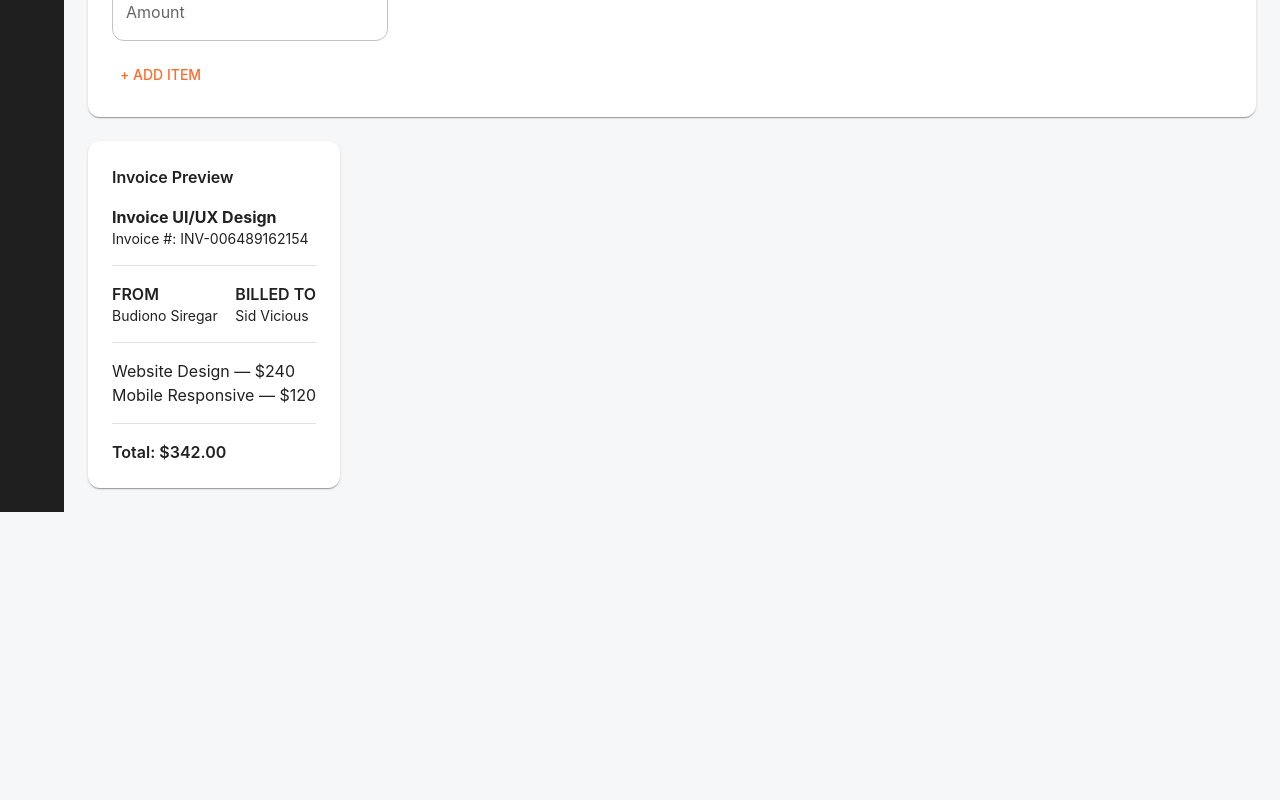
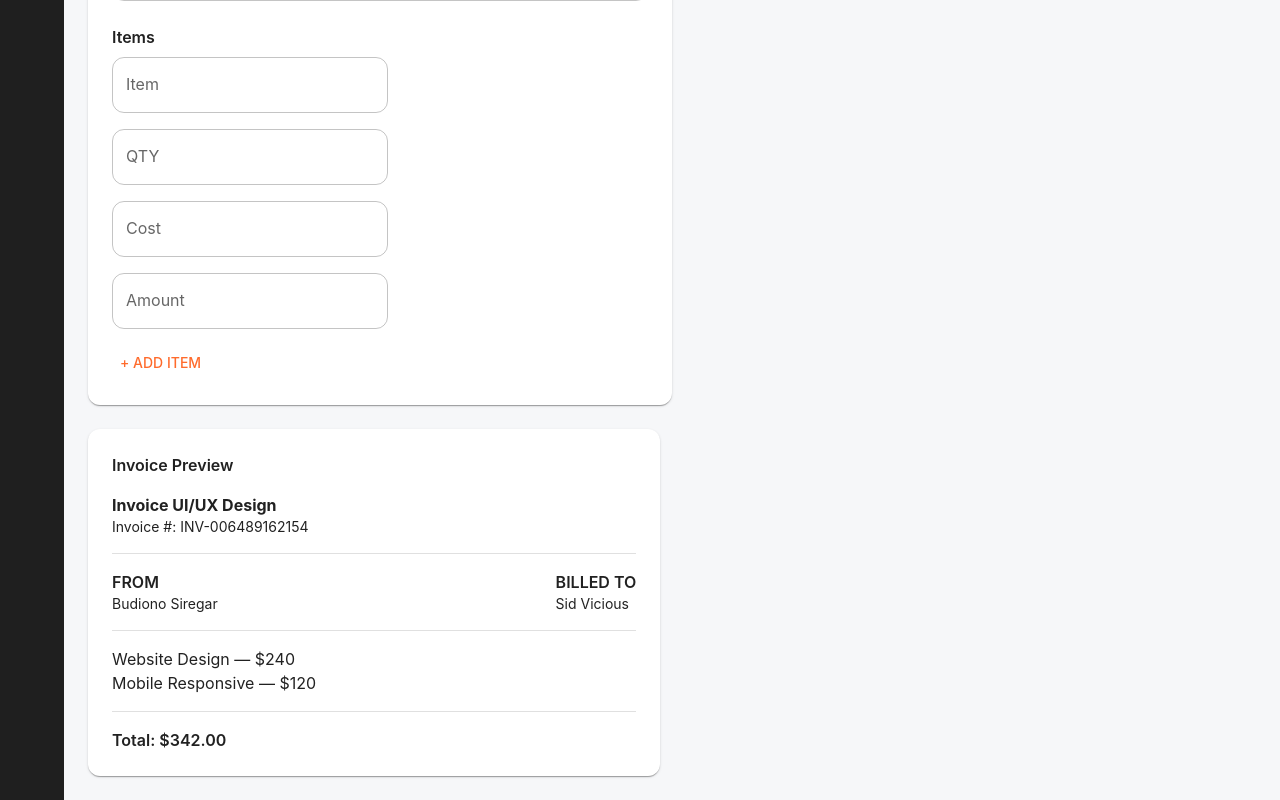
Before and after one commit to developereactapp-fz/invoiceapp, a React (Create React App) app: page / in a window 1280 px wide. Shown: the part 710-1510 px from the top of the page. Before the commit the page ends 1222 px from the top, so only its background shows below. Built offline with nearby package versions, Linux system fonts and the light colour scheme.

Commit message:
Initial project setup

```diff
--- a/src/pages/InvoiceCreate.jsx
+++ b/src/pages/InvoiceCreate.jsx
@@ -5,8 +5,14 @@ import InvoicePreview from "../components/invoice/InvoicePreview";
 export default function InvoiceCreate() {
   return (
     <Box sx={{ width: "100%" }}>
-      {/* ACTION BAR */}
-      <Box sx={{ display: "flex", justifyContent: "space-between", mb: 2 }}>
+      {/* TOP ACTION BAR */}
+      <Box
+        sx={{
+          display: "flex",
+          justifyContent: "space-between",
+          mb: 2,
+        }}
+      >
         <Button>← Back Home</Button>
         <Box>
           <Button variant="outlined" sx={{ mr: 1 }}>
@@ -23,28 +29,56 @@ export default function InvoiceCreate() {
           p: 2,
           bgcolor: "#fff2e8",
           border: "1px solid #ffd7bd",
+          borderRadius: 2,
         }}
       >
         ✨ Need AI help?
       </Paper>
 
-      {/* ✅ TRUE LEFT / RIGHT LAYOUT */}
-      <Grid container spacing={3}>
+      {/* 🔥 EXACT 50 / 50 LAYOUT */}
+      <Grid
+        container
+        spacing={3}
+        sx={{
+          width: "100%",
+          display: "flex",
+        }}
+      >
         {/* LEFT — CREATE INVOICE */}
-        <Grid item xs={12} lg={6}>
-          <Paper sx={{ p: 3 }}>
+        <Grid
+          item
+          xs={12}
+          lg={6}
+          sx={{
+            flex: "0 0 50%",
+            maxWidth: "50%",
+          }}
+        >
+          <Paper
+            sx={{
+              p: 3,
+              height: "100%",
+            }}
+          >
             <InvoiceForm />
           </Paper>
         </Grid>
 
         {/* RIGHT — PREVIEW */}
-        <Grid item xs={12} lg={6}>
+        <Grid
+          item
+          xs={12}
+          lg={6}
+          sx={{
+            flex: "0 0 49%",
+            maxWidth: "50%",
+          }}
+        >
           <Paper
             sx={{
               p: 3,
               position: "sticky",
               top: 24,
-              height: "fit-content",
             }}
           >
             <InvoicePreview />
```
